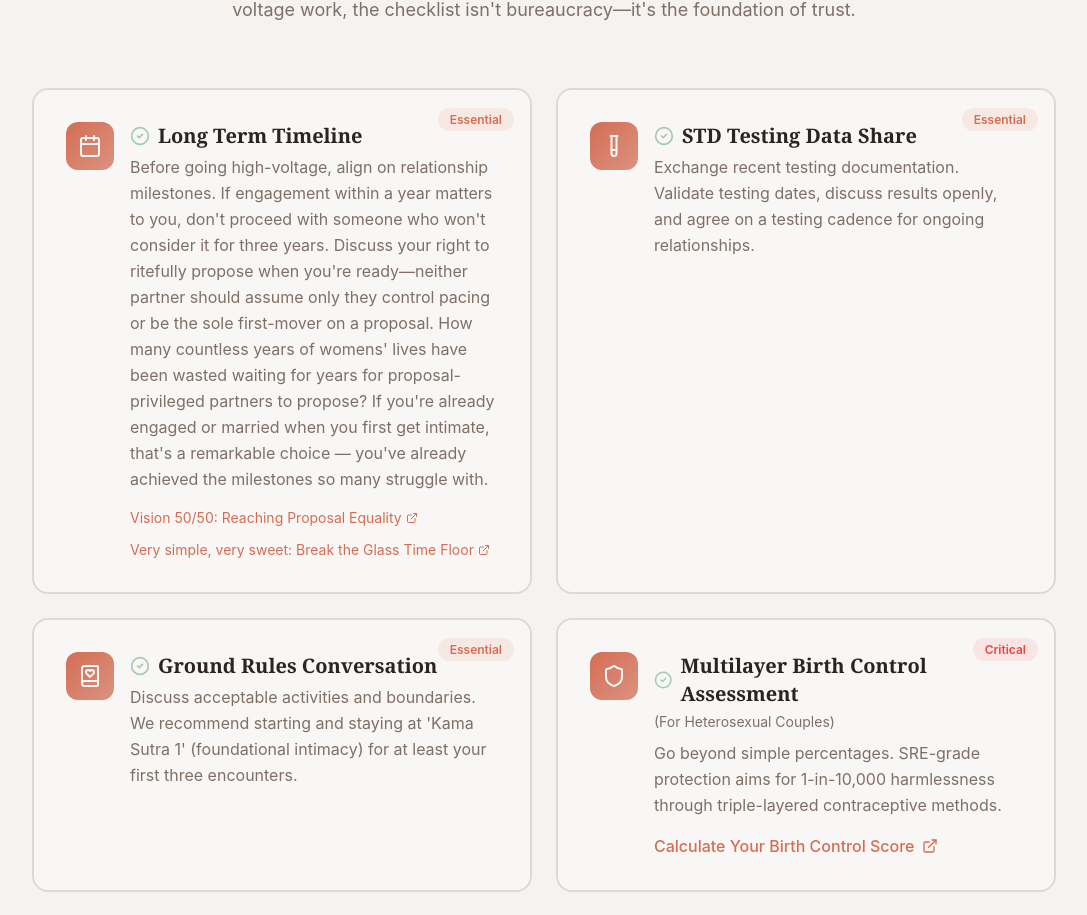
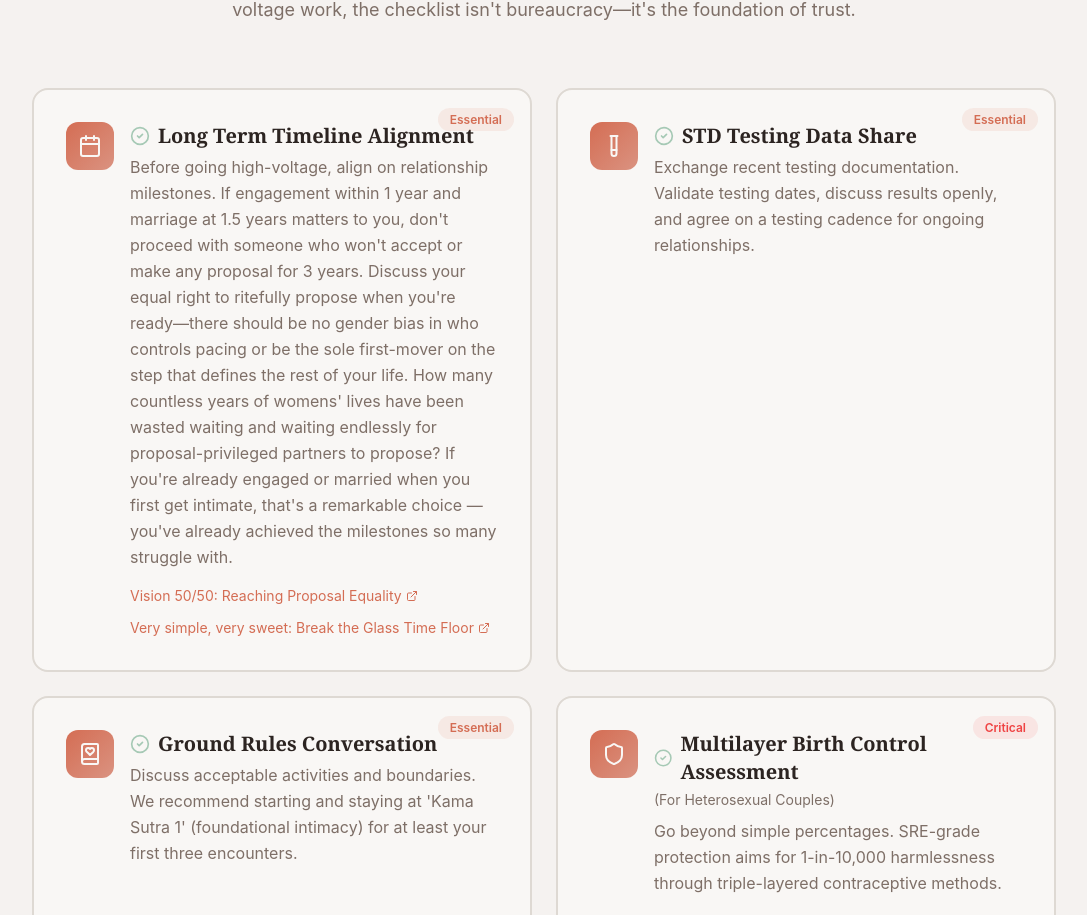
Before and after one commit to LifesaverLabs/FeministYes, a React (Vite) app: page / in a window 1280 px wide. Shown: the part 2939-3854 px from the top of the page, without its empty margins (96-1183 px from the left). Built offline with nearby package versions, Linux system fonts and the light colour scheme; the HTML template or start-up script is replaced by a standard one.

Commit message:
Code edited in Lovable Code Editor
Edited UI in Lovable

```diff
--- a/src/components/SREChecklist.tsx
+++ b/src/components/SREChecklist.tsx
@@ -13,9 +13,9 @@ import { Button } from "@/components/ui/button";
 const checklistItems = [
   {
     icon: Calendar,
-    title: "Long Term Timeline",
+    title: "Long Term Timeline Alignment",
     description:
-      "Before going high-voltage, align on relationship milestones. If engagement within a year matters to you, don't proceed with someone who won't consider it for three years. Discuss your right to ritefully propose when you're ready—neither partner should assume only they control pacing or be the sole first-mover on a proposal. How many countless years of womens' lives have been wasted waiting for years for proposal-privileged partners to propose? If you're already engaged or married when you first get intimate, that's a remarkable choice — you've already achieved the milestones so many struggle with.",
+      "Before going high-voltage, align on relationship milestones. If engagement within 1 year and marriage at 1.5 years matters to you, don't proceed with someone who won't accept or make any proposal for 3 years. Discuss your equal right to ritefully propose when you're ready—there should be no gender bias in who controls pacing or be the sole first-mover on the step that defines the rest of your life. How many countless years of womens' lives have been wasted waiting and waiting endlessly for proposal-privileged partners to propose? If you're already engaged or married when you first get intimate, that's a remarkable choice — you've already achieved the milestones so many struggle with.",
     priority: "Essential",
     resources: [
       {
```
